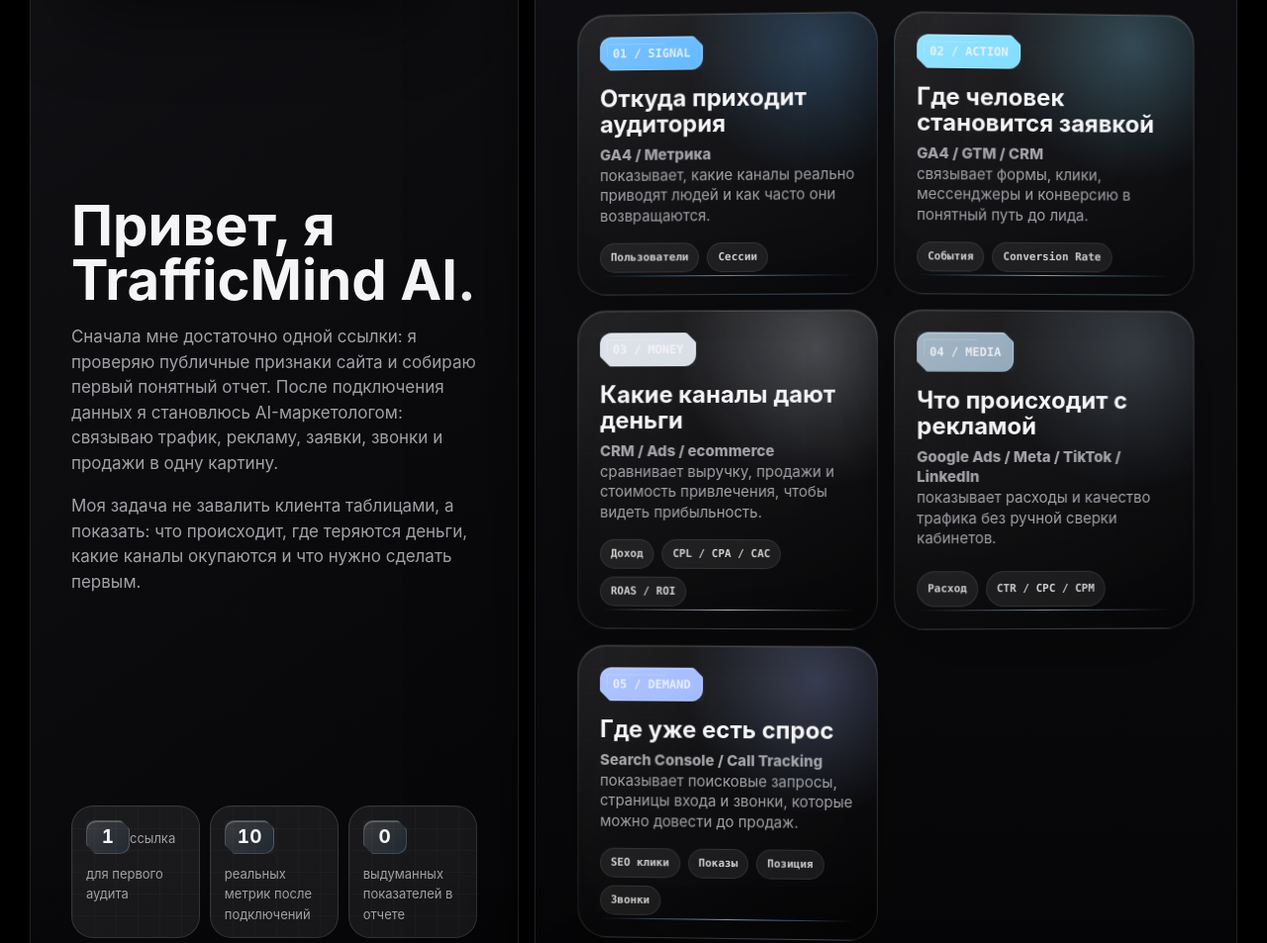
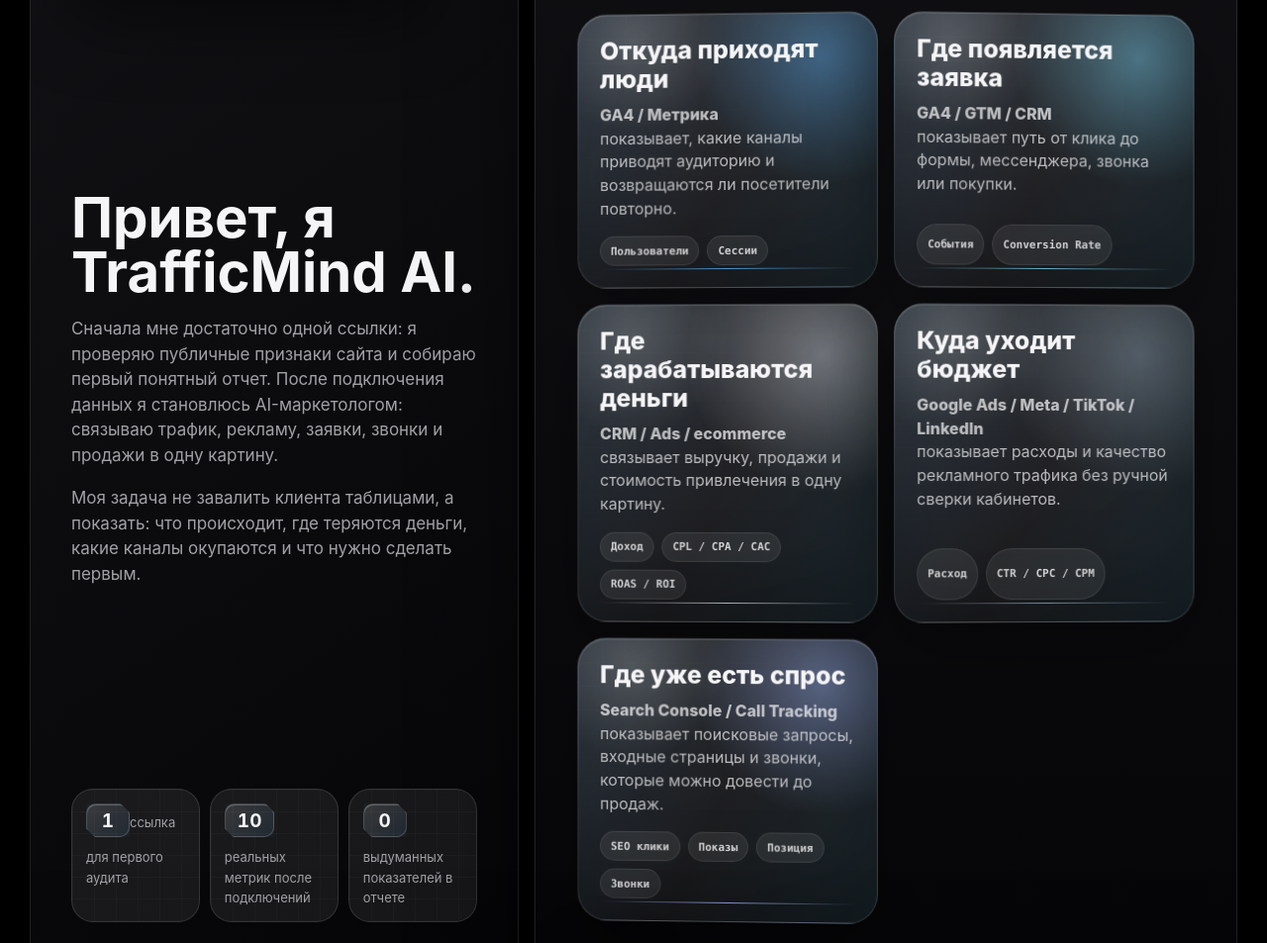
Before and after one commit to KAVKAZTRAVEL/TrafficMindAI, a plain HTML site: page demo/link_only_report.html in a window 1280 px wide. Shown: the part 1587-2540 px from the top of the page at 99% size. Drawn offline with Linux system fonts and the light colour scheme.

Commit message:
Refine metrics cards typography and aurora style

```diff
--- a/demo/link_only_report.html
+++ b/demo/link_only_report.html
@@ -23,7 +23,8 @@
       --amber: #b8c7d7;
       --red: #d7dde6;
       --shadow: 0 28px 90px rgba(0, 0, 0, .62);
-      --display-font: "Aptos Display", "Segoe UI Variable Display", "SF Pro Display", -apple-system, BlinkMacSystemFont, "Segoe UI", Arial, sans-serif;
+      --display-font: "Bahnschrift", "Aptos Display", "Segoe UI Variable Display", "SF Pro Display", -apple-system, BlinkMacSystemFont, "Segoe UI", Arial, sans-serif;
+      --read-font: "Aptos", "Segoe UI Variable Text", -apple-system, BlinkMacSystemFont, "Segoe UI", Inter, Arial, sans-serif;
       --tech-font: "Cascadia Code", "SF Mono", "Roboto Mono", Consolas, monospace;
     }
     * { box-sizing: border-box; }
@@ -378,8 +379,11 @@
       padding: 22px;
       border-radius: 30px;
       background:
-        linear-gradient(145deg, rgba(255,255,255,.11), rgba(255,255,255,.035) 42%, rgba(0,0,0,.18)),
-        radial-gradient(circle at 80% 12%, color-mix(in srgb, var(--metric-color) 26%, transparent), transparent 38%);
+        linear-gradient(145deg, rgba(255,255,255,.13), rgba(255,255,255,.035) 42%, rgba(0,0,0,.20)),
+        radial-gradient(circle at 18% 10%, rgba(255,255,255,.16), transparent 26%),
+        radial-gradient(circle at 82% 16%, color-mix(in srgb, var(--metric-color) 42%, transparent), transparent 38%),
+        linear-gradient(115deg, rgba(94,182,255,.20), rgba(215,221,230,.08) 42%, rgba(125,220,255,.18) 70%, rgba(0,0,0,0));
+      background-size: 100% 100%, 100% 100%, 100% 100%, 220% 220%;
       border: 1px solid rgba(255,255,255,.10);
       box-shadow:
         inset 0 1px 0 rgba(255,255,255,.14),
@@ -390,6 +394,7 @@
       transform: rotateX(0deg) rotateY(0deg) translateZ(0);
       transform-style: preserve-3d;
       transition: transform .35s ease, border-color .35s ease, box-shadow .35s ease;
+      animation: metricAurora 13s ease-in-out infinite alternate;
     }
     .metric-row:nth-child(odd) { transform: rotateY(-2deg) translateZ(0); }
     .metric-row:nth-child(even) { transform: rotateY(2deg) translateZ(0); }
@@ -424,38 +429,12 @@
       opacity: .34;
       pointer-events: none;
     }
-    .metric-row small {
-      width: fit-content;
-      min-height: 34px;
-      display: inline-flex;
-      align-items: center;
-      gap: 8px;
-      padding: 0 12px;
-      border-radius: 12px;
-      color: rgba(245,245,247,.88);
-      background:
-        linear-gradient(145deg, rgba(255,255,255,.18), rgba(255,255,255,.04)),
-        var(--metric-color, #111);
-      border: 1px solid rgba(255,255,255,.18);
-      box-shadow: inset 0 1px 0 rgba(255,255,255,.22), 0 0 26px rgba(94,182,255,.16);
-      font-family: var(--tech-font);
-      font-size: 12px;
-      font-weight: 700;
-      font-variant-numeric: tabular-nums;
-      position: relative;
-      z-index: 1;
-      clip-path: polygon(0 0, calc(100% - 10px) 0, 100% 10px, 100% 100%, 10px 100%, 0 calc(100% - 10px));
+    @keyframes metricAurora {
+      from { background-position: 0 0, 0 0, 0 0, 0% 30%; }
+      to { background-position: 0 0, 0 0, 0 0, 100% 70%; }
     }
-    .metric-row small:after {
-      content: "";
-      position: absolute;
-      inset: 6px;
-      border: 1px solid rgba(255,255,255,.20);
-      clip-path: polygon(0 0, 65% 0, 65% 1px, 1px 1px, 1px 65%, 0 65%);
-      opacity: .8;
-    }
-    .metric-row strong { display: block; margin-bottom: 8px; font-family: var(--display-font); font-size: 24px; line-height: 1.08; }
-    .metric-row span { display: block; color: var(--muted); line-height: 1.38; font-size: 15px; }
+    .metric-row strong { display: block; margin-bottom: 10px; font-family: var(--read-font); font-size: 25px; font-weight: 780; line-height: 1.16; }
+    .metric-row span { display: block; color: rgba(245,245,247,.72); font-family: var(--read-font); line-height: 1.48; font-size: 16px; }
     .metric-row strong, .metric-row span { position: relative; z-index: 1; }
     .metric-pairs { display: flex; flex-wrap: wrap; gap: 8px; position: relative; z-index: 1; }
     .metric-pairs b {
@@ -732,28 +711,23 @@
         </div>
         <div class="metrics-list">
           <div class="metric-row" data-type="traffic">
-            <small>01 / SIGNAL</small>
-            <div><strong>Откуда приходит аудитория</strong><span><span class="source-tag">GA4 / Метрика</span> показывает, какие каналы реально приводят людей и как часто они возвращаются.</span></div>
+            <div><strong>Откуда приходят люди</strong><span><span class="source-tag">GA4 / Метрика</span> показывает, какие каналы приводят аудиторию и возвращаются ли посетители повторно.</span></div>
             <div class="metric-pairs"><b>Пользователи</b><b>Сессии</b></div>
           </div>
           <div class="metric-row" data-type="conversion">
-            <small>02 / ACTION</small>
-            <div><strong>Где человек становится заявкой</strong><span><span class="source-tag">GA4 / GTM / CRM</span> связывает формы, клики, мессенджеры и конверсию в понятный путь до лида.</span></div>
+            <div><strong>Где появляется заявка</strong><span><span class="source-tag">GA4 / GTM / CRM</span> показывает путь от клика до формы, мессенджера, звонка или покупки.</span></div>
             <div class="metric-pairs"><b>События</b><b>Conversion Rate</b></div>
           </div>
           <div class="metric-row" data-type="money">
-            <small>03 / MONEY</small>
-            <div><strong>Какие каналы дают деньги</strong><span><span class="source-tag">CRM / Ads / ecommerce</span> сравнивает выручку, продажи и стоимость привлечения, чтобы видеть прибыльность.</span></div>
+            <div><strong>Где зарабатываются деньги</strong><span><span class="source-tag">CRM / Ads / ecommerce</span> связывает выручку, продажи и стоимость привлечения в одну картину.</span></div>
             <div class="metric-pairs"><b>Доход</b><b>CPL / CPA / CAC</b><b>ROAS / ROI</b></div>
           </div>
           <div class="metric-row" data-type="ads">
-            <small>04 / MEDIA</small>
-            <div><strong>Что происходит с рекламой</strong><span><span class="source-tag">Google Ads / Meta / TikTok / LinkedIn</span> показывает расходы и качество трафика без ручной сверки кабинетов.</span></div>
+            <div><strong>Куда уходит бюджет</strong><span><span class="source-tag">Google Ads / Meta / TikTok / LinkedIn</span> показывает расходы и качество рекламного трафика без ручной сверки кабинетов.</span></div>
             <div class="metric-pairs"><b>Расход</b><b>CTR / CPC / CPM</b></div>
           </div>
           <div class="metric-row" data-type="seo">
-            <small>05 / DEMAND</small>
-            <div><strong>Где уже есть спрос</strong><span><span class="source-tag">Search Console / Call Tracking</span> показывает поисковые запросы, страницы входа и звонки, которые можно довести до продаж.</span></div>
+            <div><strong>Где уже есть спрос</strong><span><span class="source-tag">Search Console / Call Tracking</span> показывает поисковые запросы, входные страницы и звонки, которые можно довести до продаж.</span></div>
             <div class="metric-pairs"><b>SEO клики</b><b>Показы</b><b>Позиция</b><b>Звонки</b></div>
           </div>
         </div>
```
